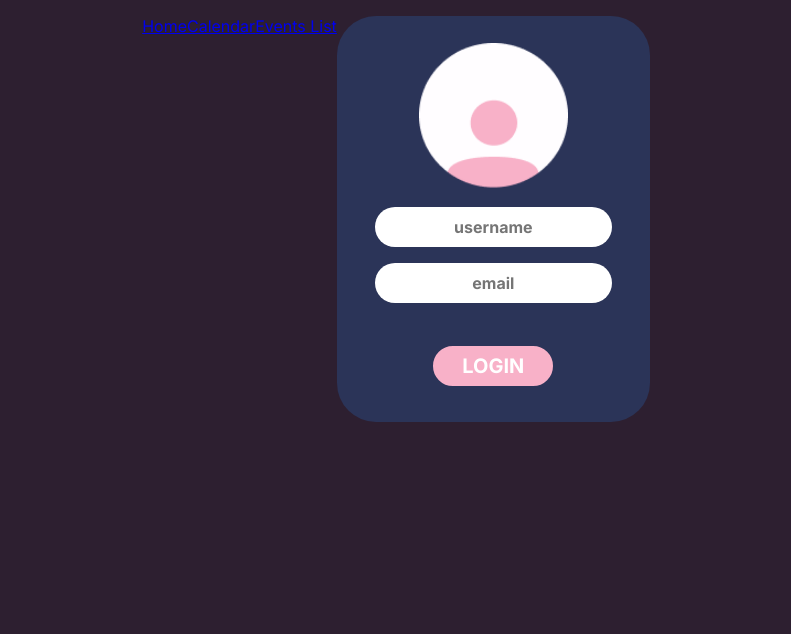
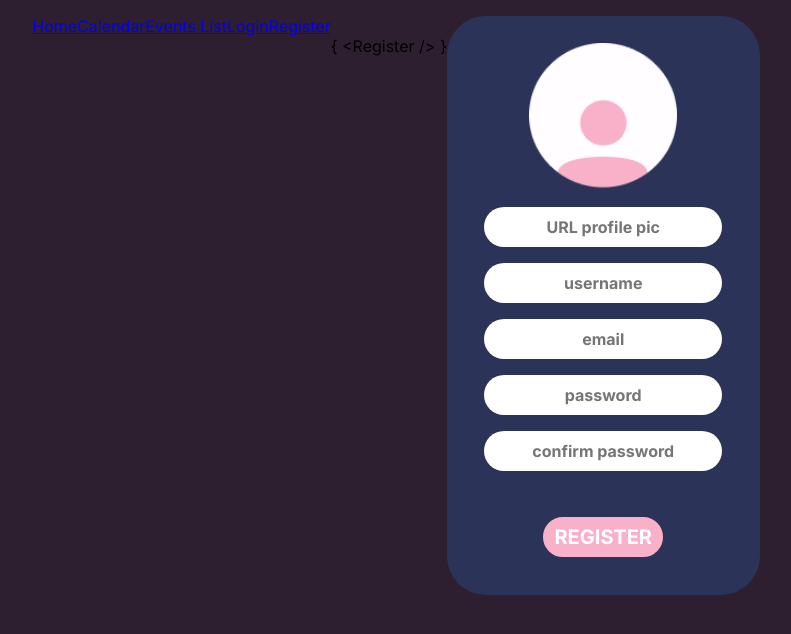
Before and after one commit to Merged-project/React-Merged, a React (Create React App) app: page /register in a window 1280 px wide. Shown: the top 634 px of the page, without its empty margins (244-1035 px from the left). Built offline with nearby package versions, Linux system fonts and the light colour scheme; the HTML template or start-up script is replaced by a standard one.

Commit message:
register component created and styled

```diff
--- a/src/App.js
+++ b/src/App.js
@@ -6,6 +6,7 @@ import Footer from './components/Footer.jsx'
 import Gigcard from './components/GigCard';
 import Button from './components/Button';
 import FormContainer from './components/FormContainer';
+import Register from './components/Register';
 
 function App() {
   return (
@@ -15,16 +16,21 @@ function App() {
         <Link to= "/">Home</Link> <br/>
         <Link to= "/calendar">Calendar</Link> <br/>
         <Link to= "/eventlist">Events List</Link> <br/>
+        <Link to= "/login">Login</Link> <br/>
+        <Link to= "/register">Register</Link> <br/>
 
         <Routes>
           <Route path="/" element="{ <ComponentTest /> }" />
           <Route path="/calendar" element="{ <Calendar /> }" />
           <Route path="/eventList" element="{ <EventList /> }" />
+          <Route path="/login" element="{ <Login /> }" />
+          <Route path="/register" element="{ <Register /> }" />
         </Routes>
 
       </Router>
-      <FormContainer/>
+
       {/* <Footer/> */}
+      <Register/>
 
 
     </div>
--- /dev/null
+++ b/src/components/Register.jsx
@@ -0,0 +1,62 @@
+import React from 'react';
+import '../stylesheets/Register.css';
+import Button from '../components/Button.jsx';
+
+function Register(){
+
+    return(
+        <form className = 'form' >
+            <div>
+                <img className="image" src={require('../img/picprofile.png')} alt="artist" />
+            </div>
+            <div>
+                    <input
+                        type= 'text'
+                        id='name'
+                        name='name'
+                        placeholder = 'URL profile pic'
+                    />
+            </div>
+            <div>
+                    <input
+                        type= 'text'
+                        id='name'
+                        name='name'
+                        placeholder = 'username'
+                    />
+            </div>
+
+            <div>
+                    <input
+                        type = 'email'
+                        id='name'
+                        name='name'
+                        placeholder = 'email'
+                    />
+            </div>
+            <div>
+                    <input
+                        type= 'text'
+                        id='name'
+                        name='name'
+                        placeholder = 'password'
+                    />
+            </div>
+            <div>
+                    <input
+                        type= 'text'
+                        id='name'
+                        name='name'
+                        placeholder = 'confirm password'
+                    />
+            </div>
+            <Button
+            type = 'submit'
+            text='REGISTER'/>
+        </form>
+
+    );
+
+}
+
+export default Register;
--- /dev/null
+++ b/src/stylesheets/Register.css
@@ -0,0 +1,64 @@
+form {
+    background: #2B3458;
+    width:313px;
+    height:579px;
+    box-sizing: border-box;
+    margin: auto;
+    border-radius: 39px;
+    color: #ffff;
+
+    display: flex;
+    flex-direction: column;
+    justify-content: center;
+    padding-top: 1.2rem;
+
+
+}
+
+input{
+    border-radius: 39px;
+    border: none;
+    background: #ffff;
+    font-size: 16px;
+    font-weight: bold;
+    padding: 10px;
+    width: 80%;
+    margin: auto;
+    color: #47484b;
+
+    display: flex;
+    text-align: center;
+
+}
+
+button{
+    display: flex;
+    justify-content: center;
+    align-items: center;
+    margin: auto;
+    background-color: #F8B1C8;
+    border-color: #F8B1C8;
+}
+
+
+button:hover {
+    background-color: #646C9B;
+    border-color: #646C9B;
+}
+
+.boton-clic {
+    background-color: #646C9B;
+}
+
+div{
+    margin: 8px;
+    display: flex;
+    justify-content: center;
+
+}
+
+.image{
+    width: 50%;
+    height: 100%;
+
+}
```
